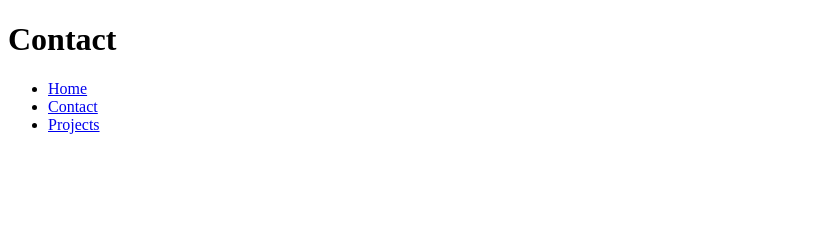
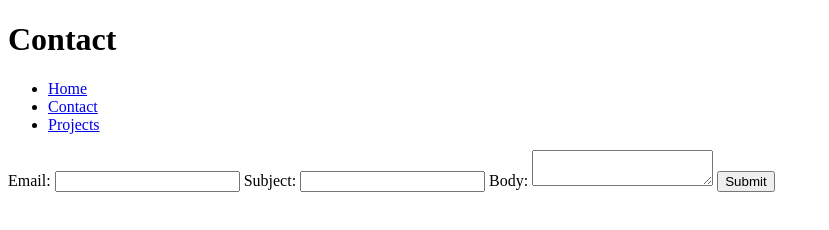
Before and after one commit to msonglew/portfolio, a plain HTML site: page contact/index.html in a window 1280 px wide. Shown: the whole page, without its empty margins (0-829 px from the left). Drawn offline with Linux system fonts and the light colour scheme.

Commit message:
Update contact form

```diff
--- a/contact/index.html
+++ b/contact/index.html
@@ -16,5 +16,16 @@
         </ul>
     </nav>
 
+    <form action="mailto:msonglew@gmail.com", method="POST", enctype="text/plain">
+        <label for="email">Email: </label>
+        <input name="email", type="email" />
+        <label for="subject">Subject: </label>
+        <input name="subject" />
+        <label for="body">Body: </label>
+        <textarea name="body"></textarea>
+        <button>Submit</button>
+
+    </form>
+
 </body>
 </html>
```
